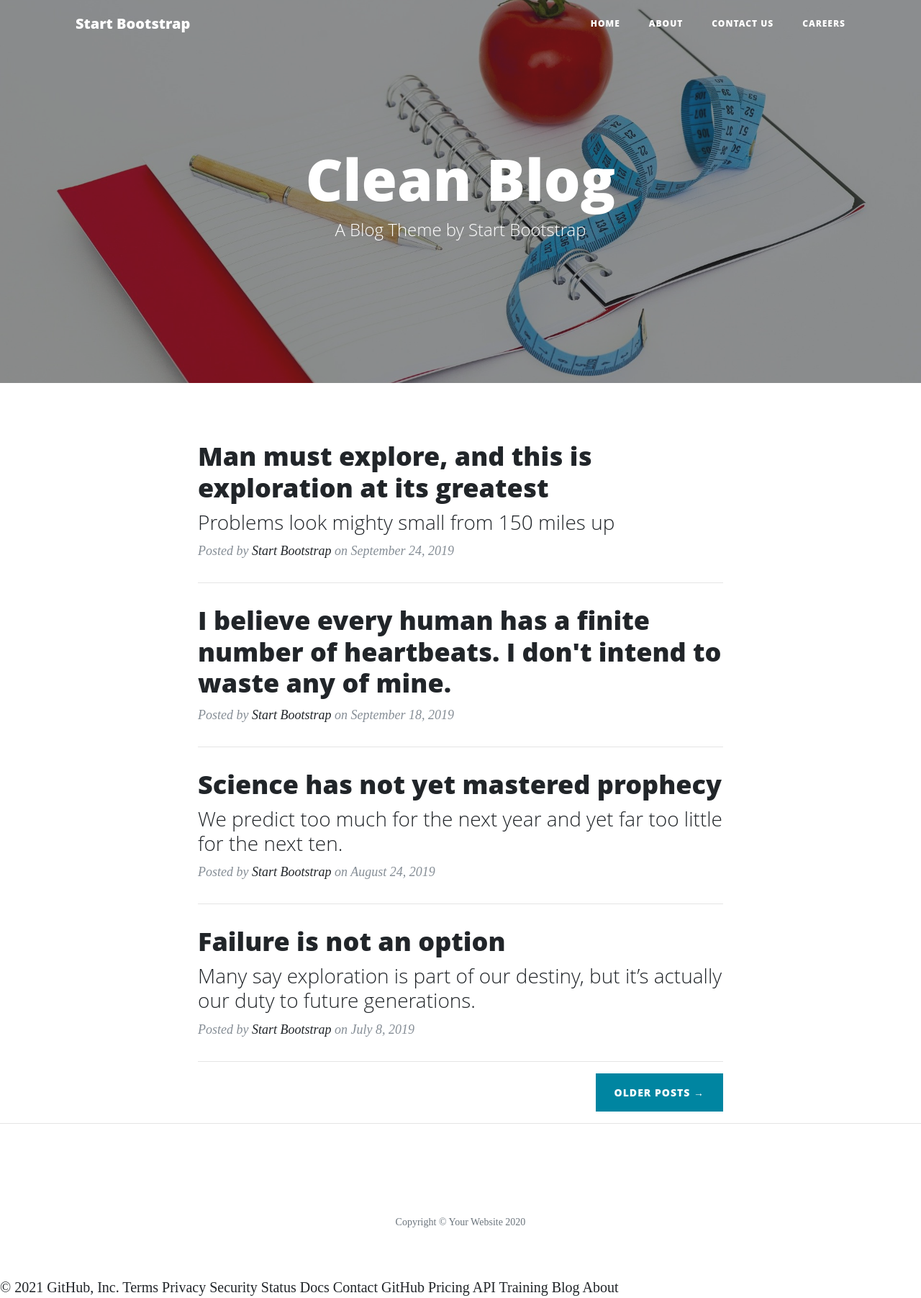
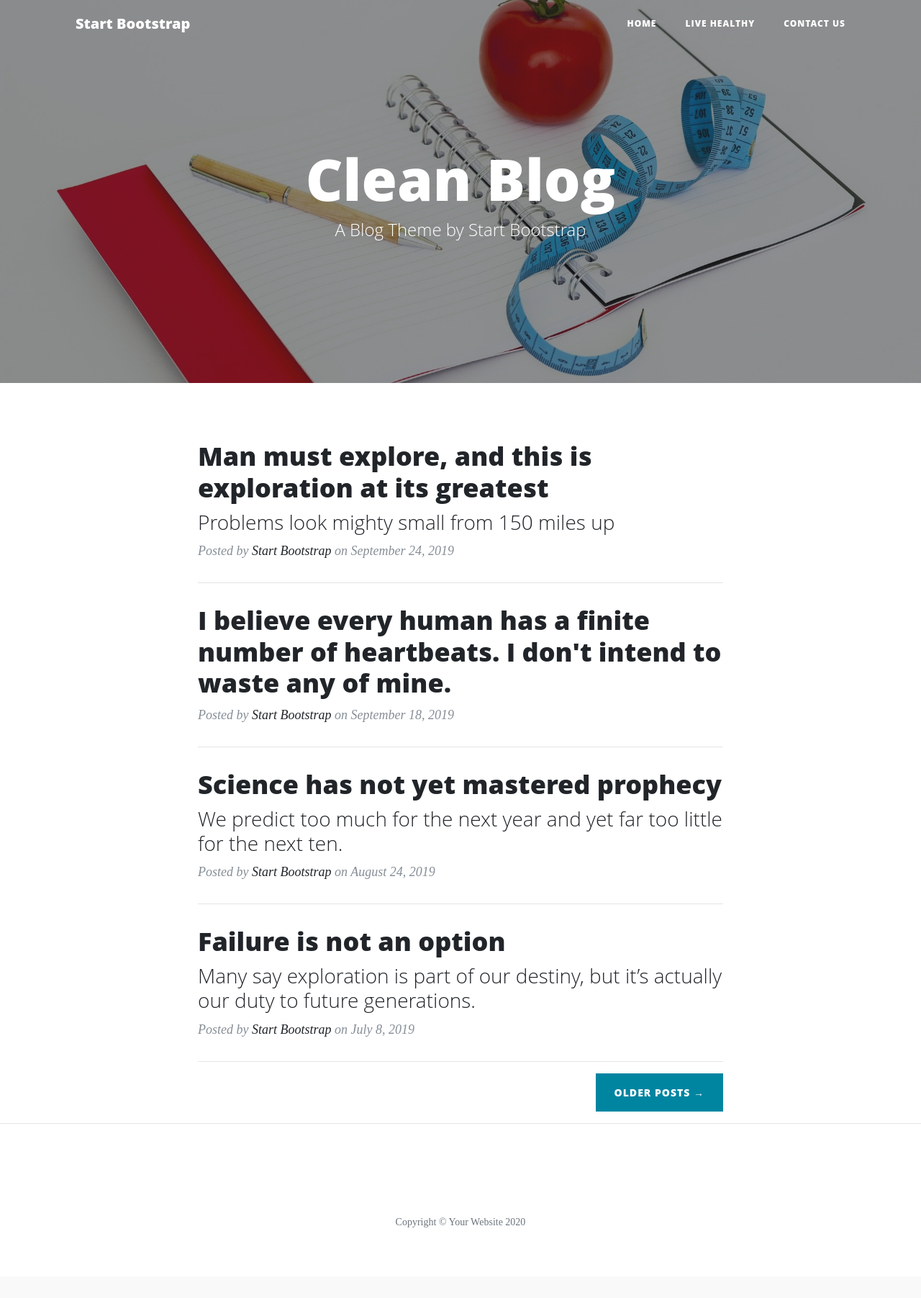
Before and after one commit to Code-Institute-Submissions/RNazarian1-livehealthy, a Flask app: page / in a window 1280 px wide. Shown: the whole page at 72% size. After the commit the page ends 1705 px from the top, so only its background shows below. Run offline with Flask 2, Linux system fonts and the light colour scheme; some libraries are stand-ins or nearby versions.

Commit message:
commit error resolved  and nav buttons names are set in all related files

```diff
--- a/run.py
+++ b/run.py
@@ -15,9 +15,14 @@ def livehealthy():
     return render_template("livehealthy.html")
 
 
-@app.route("/aboutus")
-def aboutus():
-    return render_template("aboutus.html")
+# @app.route("/careers")
+# def careers():
+#     return render_template("careers.html")
+
+
+@app.route("/contact")
+def contact():
+    return render_template("contact.html")
 
 
 if __name__ == "__main__":
--- a/templates/base.html
+++ b/templates/base.html
@@ -6,10 +6,12 @@
     <meta http-equiv="X-UA-Compatible" content="ie=edge">
     <link rel="stylesheet" href="{{ url_for('static', filename='vendor/bootstrap/css/bootstrap.min.css') }}">
     <link rel="stylesheet" href="{{ url_for('static', filename='css/clean-blog.min.css') }}">
-    <title>Hello Flask</title>
+    <title>livehealthy</title>
 </head>
 <body>
 
+
+      <!-- Navigation -->
       <nav class="navbar navbar-expand-lg navbar-light fixed-top" id="mainNav">
         <div class="container">
           <a class="navbar-brand" href="{{ url_for('index') }}">Start Bootstrap</a>
@@ -23,13 +25,10 @@
                 <a class="nav-link" href="{{ url_for('index') }}">Home</a>
               </li>
               <li class="nav-item">
-						<a class="nav-link" href="{{ url_for('about') }}">About</a>
+                <a class="nav-link" href="{{ url_for('livehealthy') }}">Live Healthy</a>
               </li>
               <li class="nav-item">
                 <a class="nav-link" href="{{ url_for('contact') }}">Contact Us</a>
-					</li>
-					<li class="nav-item">
-						<a class="nav-link" href="{{ url_for('careers') }}">Careers</a>
               </li>
             </ul>
           </div>
@@ -107,15 +106,3 @@
 
 </body>
 </html>
-© 2021 GitHub, Inc.
-Terms
-Privacy
-Security
-Status
-Docs
-Contact GitHub
-Pricing
-API
-Training
-Blog
-About
--- a/templates/aboutus.html
+++ b/templates/contact.html
@@ -1,4 +1,4 @@
 {% extends "base.html" %}
 {% block content %}
-    <h1>About Us</h1>
+    <h1>Contact Us</h1>
 {% endblock %}
```
Lines whose indentation alone changed are shown as unchanged.
